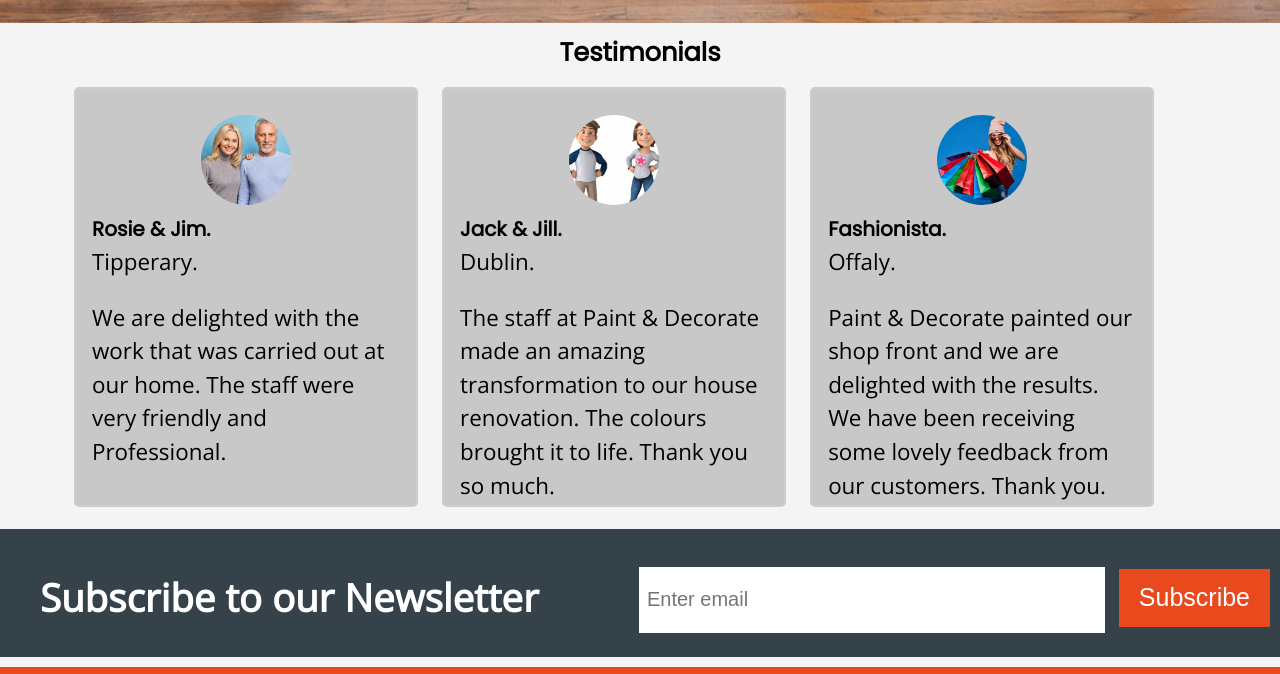
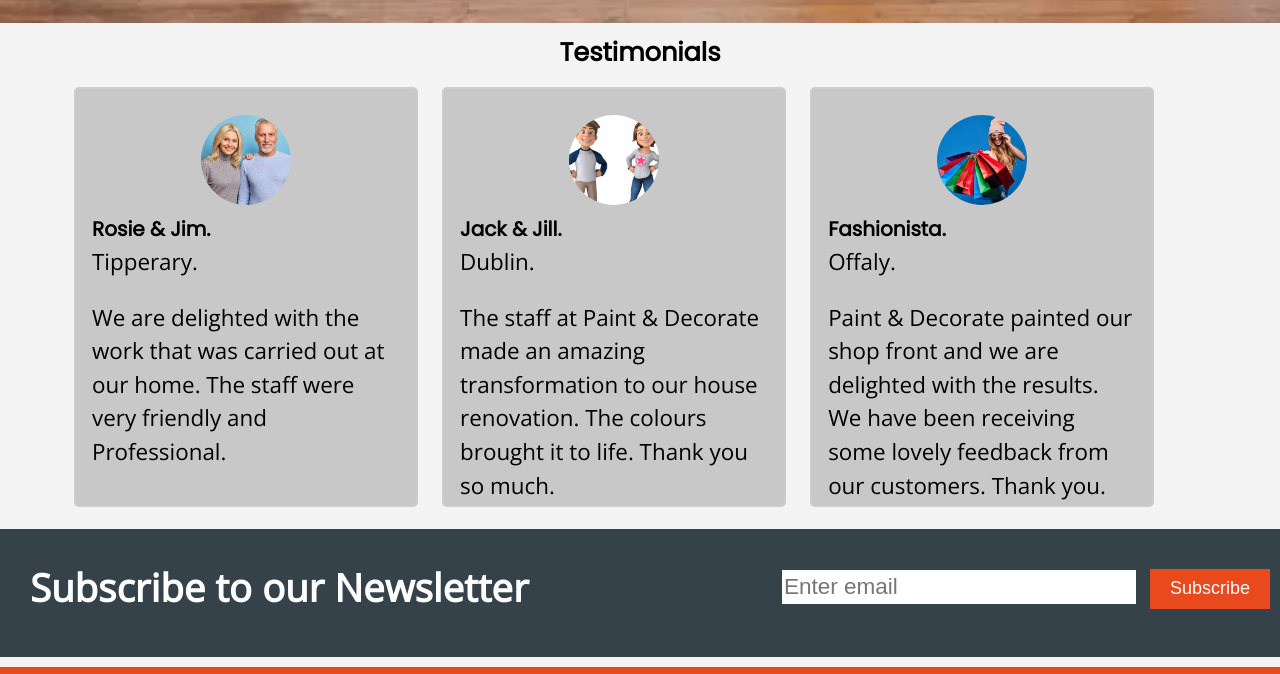
Before and after one commit to gregcotech007/paintanddecorate, a plain HTML site: page index.html in a window 1280 px wide. Shown: the part 933-1607 px from the top of the page. Drawn offline with nearby package versions, Linux system fonts and the light colour scheme.

Commit message:
Replace showcase image with webp format for reduced size

```diff
--- a/assets/css/style.css
+++ b/assets/css/style.css
@@ -162,7 +162,7 @@ header .logo .highlight, header .menu .current a {
     width: 100%;
     height: 70vw;
     padding-top: 60px;
-    background: url(../images/hero-image.jpg) no-repeat center center/cover;
+    background: url(../images/showcase-img.webp) no-repeat center center/cover;
 }
 
 .showcase a {
@@ -491,20 +491,20 @@ article.service p {
     margin-left: 0;
     }
 
-.newsletter h1 {
-        margin: 20px;
+    .newsletter h1 {
+        margin: 10px;
     }
 
 .newsletter input[type="email"] {
-    padding: 8px;
-    height: 50px;
-    width: 450px;
-    font-size: 20px;
+    padding: 2px;
+    height: 30px;
+    width: 350px;
+    font-size: 1.5em;
 }
 
 .newsletter-btn {
     margin-top: 40px;
-    height: 58px;
-    font-size: 25px;
+    height: 40px;
+    font-size: 1.2em;
     }
 }
```
Also changed, not shown: assets/images/hero-image.jpg (deleted), assets/images/man-woman-sq.jpg (deleted), assets/images/showcase-img.webp (added).
